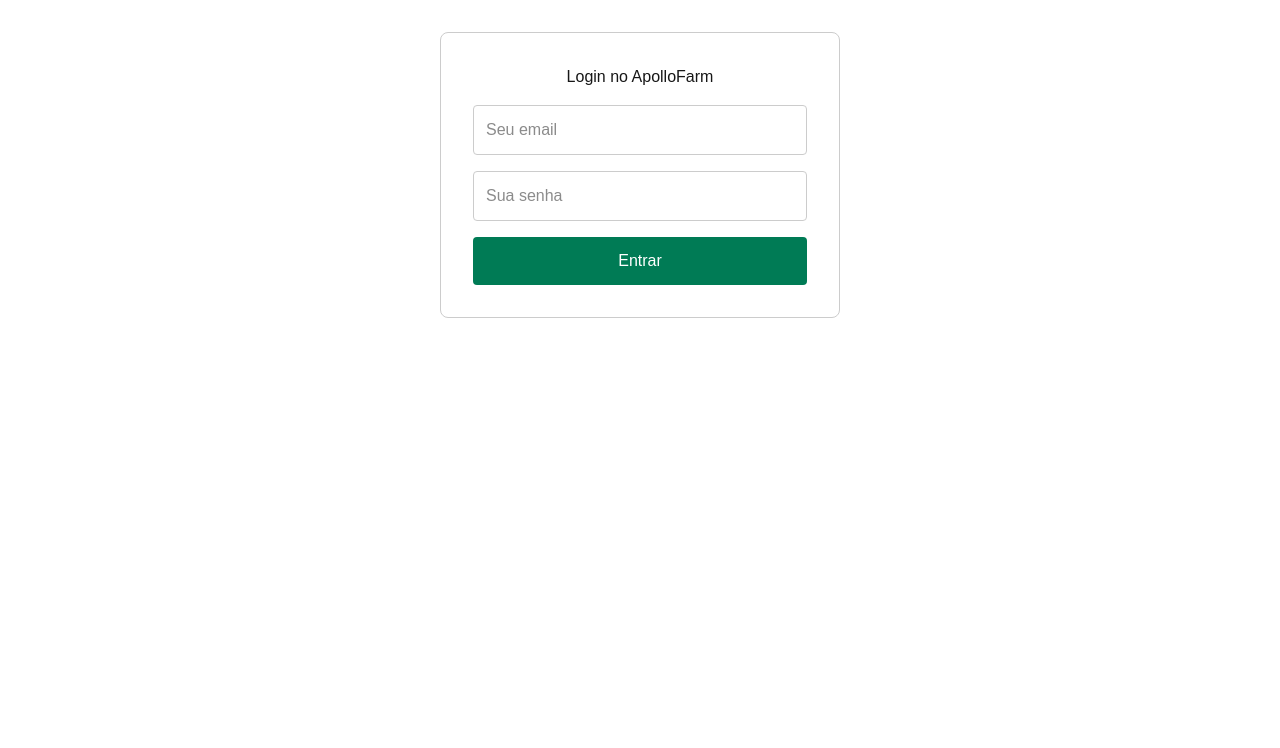
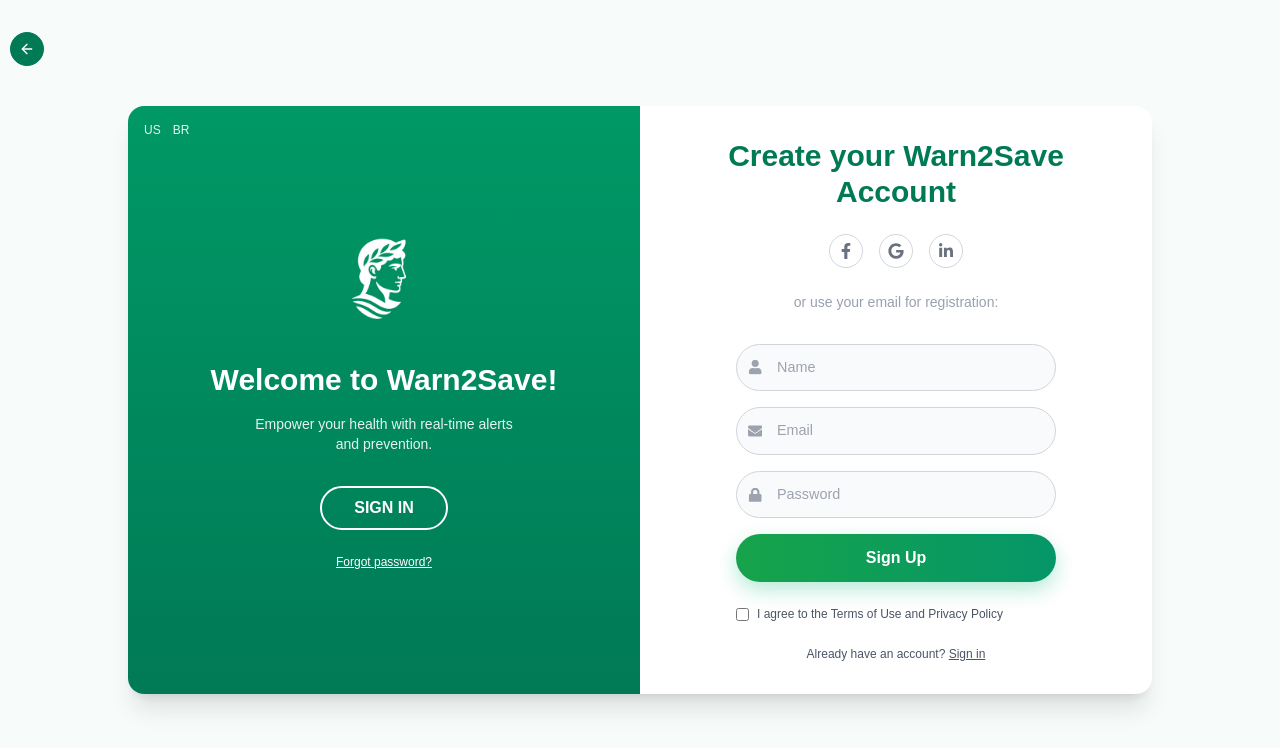
Before and after one commit to MatheusFariah/pre-drugstore, a Next.js app: page /auth/login in a window 1280 px wide. Shown: the top 748 px of the page. Built offline with nearby package versions, Linux system fonts and the light colour scheme; no server answers.

Commit message:
feat: adjust back arrow position aligned with language buttons

```diff
--- a/package.json
+++ b/package.json
@@ -17,13 +17,14 @@
     "lucide-react": "^0.525.0",
     "next": "15.3.4",
     "react": "^19.0.0",
-    "react-dom": "^19.0.0"
+    "react-dom": "^19.0.0",
+    "react-icons": "^5.5.0"
   },
   "devDependencies": {
     "@eslint/eslintrc": "^3",
     "@tailwindcss/postcss": "^4",
     "@types/node": "^20",
-    "@types/react": "^19",
+    "@types/react": "^19.1.8",
     "@types/react-dom": "^19",
     "eslint": "^9",
     "eslint-config-next": "15.3.4",
--- a/src/app/auth/auth-form.tsx
+++ b/src/app/auth/auth-form.tsx
@@ -4,24 +4,23 @@
 import { useRouter } from "next/navigation";
 import supabase from "@/services/supabase";
 import styles from "./auth.module.css";
+import { FaUser, FaEnvelope, FaLock } from "react-icons/fa";
 
 export default function AuthForm() {
   const router = useRouter();
+  const [name, setName] = useState("");
   const [email, setEmail] = useState("");
   const [password, setPassword] = useState("");
   const [errorMsg, setErrorMsg] = useState("");
 
-  async function handleLogin(e: React.FormEvent) {
-    console.log("supabase obj", supabase);
-    console.log("supabase.auth obj", supabase.auth);
-    console.log("supabase URL", process.env.NEXT_PUBLIC_SUPABASE_URL);
-
+  async function handleSignUp(e: React.FormEvent) {
     e.preventDefault();
     setErrorMsg("");
 
-    const { error } = await supabase.auth.signInWithPassword({
+    const { error } = await supabase.auth.signUp({
       email,
       password,
+      options: { data: { name } },
     });
 
     if (error) {
@@ -32,24 +31,39 @@
   }
 
   return (
-    <form onSubmit={handleLogin} className={styles.form}>
-      <h2>Login no ApolloFarm</h2>
+    <form onSubmit={handleSignUp} className={styles.form}>
+      <div className={styles.inputIcon}>
+        <FaUser className={styles.icon} />
+        <input
+          type="text"
+          placeholder="Name"
+          value={name}
+          onChange={(e) => setName(e.target.value)}
+          required
+        />
+      </div>
+      <div className={styles.inputIcon}>
+        <FaEnvelope className={styles.icon} />
         <input
           type="email"
-        placeholder="Seu email"
+          placeholder="Email"
           value={email}
           onChange={(e) => setEmail(e.target.value)}
           required
         />
+      </div>
+      <div className={styles.inputIcon}>
+        <FaLock className={styles.icon} />
         <input
           type="password"
-        placeholder="Sua senha"
+          placeholder="Password"
           value={password}
           onChange={(e) => setPassword(e.target.value)}
           required
         />
+      </div>
       {errorMsg && <p className={styles.error}>{errorMsg}</p>}
-      <button type="submit">Entrar</button>
+      <button type="submit">Sign Up</button>
     </form>
   );
 }
--- a/src/app/auth/auth.module.css
+++ b/src/app/auth/auth.module.css
@@ -1,38 +1,75 @@
 .form {
   display: flex;
   flex-direction: column;
-  max-width: 400px;
-  margin: 2rem auto;
+  width: 100%;
+  max-width: 320px;
   gap: 1rem;
-  padding: 2rem;
-  border: 1px solid #ccc;
-  border-radius: 8px;
+  margin-top: 1rem;
 }
 
-.form h2 {
-  text-align: center;
+.inputIcon {
+  position: relative;
+  width: 100%;
 }
 
-.form input {
-  padding: 0.75rem;
-  border: 1px solid #ccc;
-  border-radius: 4px;
+.inputIcon input {
+  border: 1px solid #d1d5db;
+  background-color: #f9fafb;
+  border-radius: 9999px;
+  padding: 0.75rem 1rem 0.75rem 2.5rem;
+  font-size: 0.9rem;
+  color: #374151;
+  width: 100%;
+  transition: border-color 0.3s ease, box-shadow 0.3s ease, background-color 0.3s ease;
+}
+
+.inputIcon input:focus {
+  border-color: #10b981;
+  background-color: #ffffff;
+  box-shadow: 0 0 0 3px rgba(16, 185, 129, 0.15);
+  outline: none;
+}
+
+.inputIcon input::placeholder {
+  color: #9ca3af;
+  opacity: 1;
+  transition: opacity 0.3s ease;
+}
+
+.inputIcon input:focus::placeholder {
+  opacity: 0;
+}
+
+.icon {
+  position: absolute;
+  top: 50%;
+  left: 0.75rem;
+  transform: translateY(-50%);
+  color: #9ca3af;
+  font-size: 0.9rem;
 }
 
 .form button {
-  background-color: #007b55;
-  color: #fff;
+  background: linear-gradient(90deg, #16a34a 0%, #059669 100%);
+  color: white;
+  border: none;
+  border-radius: 9999px;
   padding: 0.75rem;
-  border: none;
-  border-radius: 4px;
+  font-size: 1rem;
+  font-weight: 600;
   cursor: pointer;
+  box-shadow: 0 8px 20px rgba(16,185,129,0.3);
+  transition: all 0.3s ease;
 }
 
 .form button:hover {
-  background-color: #005f3f;
+  background: linear-gradient(90deg, #047857 0%, #065f46 100%);
+  transform: scale(1.03);
+  box-shadow: 0 12px 24px rgba(16,185,129,0.4);
 }
 
 .error {
-  color: red;
+  color: #dc2626;
+  font-size: 0.8rem;
   text-align: center;
 }
--- a/src/app/auth/login/page.tsx
+++ b/src/app/auth/login/page.tsx
@@ -1,9 +1,152 @@
+"use client";
+
+import Link from "next/link";
+import Image from "next/image";
 import AuthForm from "../auth-form";
+import { useState } from "react";
+import { FaFacebookF, FaGoogle, FaLinkedinIn } from "react-icons/fa";
+import { ArrowLeft } from "lucide-react";
 
 export default function LoginPage() {
+  const [lang, setLang] = useState<"en" | "pt">("en");
+
+  const texts = {
+    en: {
+      welcome: "Welcome to Warn2Save!",
+      subtitle: "Empower your health with real-time alerts and prevention.",
+      create: "Create your Warn2Save Account",
+      or: "or use your email for registration:",
+      signIn: "SIGN IN",
+      forgot: "Forgot password?",
+      terms: "I agree to the Terms of Use and Privacy Policy",
+      already: "Already have an account?",
+      sign: "Sign in",
+    },
+    pt: {
+      welcome: "Bem-vindo ao Warn2Save!",
+      subtitle: "Proteja sua saúde com alertas e prevenção em tempo real.",
+      create: "Crie sua conta Warn2Save",
+      or: "ou use seu e-mail para registro:",
+      signIn: "ENTRAR",
+      forgot: "Esqueceu sua senha?",
+      terms: "Concordo com os Termos de Uso e Política de Privacidade",
+      already: "Já tem uma conta?",
+      sign: "Entrar",
+    },
+  };
+
+  const t = texts[lang];
+
   return (
-    <main>
-      <AuthForm />
+    <main className="min-h-screen flex items-center justify-center bg-[#f7fbfa] px-4 relative">
+      {/* seta absoluta, alinhada horizontalmente com o US/BR */}
+      <Link
+        href="/"
+        className="absolute z-50 top-[2rem] left-[10px] flex items-center justify-center rounded-full border border-emerald-700 p-2 bg-emerald-700 hover:bg-emerald-600 transition"
+        aria-label="Back to home"
+      >
+        <ArrowLeft size={16} className="text-white" />
+      </Link>
+
+      <div className="w-full max-w-5xl bg-white rounded-2xl shadow-xl hover:shadow-2xl transition duration-500 overflow-hidden flex flex-col md:flex-row relative">
+        {/* painel esquerdo */}
+        <div className="relative flex flex-col justify-center items-center bg-gradient-to-b from-emerald-600 to-emerald-700 text-white p-8 md:w-1/2 gap-4">
+          {/* idiomas */}
+          <div className="absolute top-4 left-4 flex items-center gap-3 text-xs opacity-90">
+            <button
+              onClick={() => setLang("en")}
+              className="hover:underline cursor-pointer"
+              aria-label="English"
+            >
+              US
+            </button>
+            <button
+              onClick={() => setLang("pt")}
+              className="hover:underline cursor-pointer"
+              aria-label="Português"
+            >
+              BR
+            </button>
+          </div>
+
+          <Image
+            src="/assets/logooficial.png"
+            alt="Logo Warn2Save"
+            width={100}
+            height={100}
+            className="mb-4 filter brightness-0 invert"
+          />
+
+          <h2 className="text-3xl font-bold text-center">{t.welcome}</h2>
+          <p className="text-center text-sm opacity-90 px-6 font-light max-w-xs">
+            {t.subtitle}
+          </p>
+          <Link
+            href="/auth/login"
+            className="cursor-pointer mt-4 px-8 py-2 border-2 border-white rounded-full hover:bg-white hover:text-emerald-700 transition transform hover:scale-105 font-semibold"
+          >
+            {t.signIn}
+          </Link>
+          <Link
+            href="/auth/forgot"
+            className="text-xs underline mt-2 hover:text-emerald-200"
+          >
+            {t.forgot}
+          </Link>
+        </div>
+
+        {/* painel direito */}
+        <div className="flex flex-col justify-center items-center p-8 md:w-1/2 gap-4">
+          <h2 className="text-3xl font-bold text-emerald-700 text-center">
+            {t.create}
+          </h2>
+
+          {/* social icons */}
+          <div className="flex gap-4 mt-2">
+            <button
+              className="border border-gray-300 rounded-full p-2 hover:bg-gray-100 transition cursor-pointer"
+              aria-label="Sign up with Facebook"
+            >
+              <FaFacebookF className="text-gray-500 hover:text-emerald-700" />
+            </button>
+            <button
+              className="border border-gray-300 rounded-full p-2 hover:bg-gray-100 transition cursor-pointer"
+              aria-label="Sign up with Google"
+            >
+              <FaGoogle className="text-gray-500 hover:text-emerald-700" />
+            </button>
+            <button
+              className="border border-gray-300 rounded-full p-2 hover:bg-gray-100 transition cursor-pointer"
+              aria-label="Sign up with LinkedIn"
+            >
+              <FaLinkedinIn className="text-gray-500 hover:text-emerald-700" />
+            </button>
+          </div>
+
+          <span className="text-gray-400 text-sm mt-2">{t.or}</span>
+
+          <AuthForm />
+
+          <div className="flex items-center gap-2 mt-2 w-full max-w-xs">
+            <input
+              type="checkbox"
+              id="terms"
+              className="cursor-pointer"
+              required
+            />
+            <label htmlFor="terms" className="text-xs text-gray-600">
+              {t.terms}
+            </label>
+          </div>
+
+          <p className="text-xs text-gray-600 mt-2">
+            {t.already}{" "}
+            <Link href="/auth/login" className="underline cursor-pointer">
+              {t.sign}
+            </Link>
+          </p>
+        </div>
+      </div>
     </main>
   );
 }
--- a/src/app/components/common/navigation/footer.tsx
+++ b/src/app/components/common/navigation/footer.tsx
@@ -1,14 +1,46 @@
-// app/components/common/navigation/footer.tsx
 import React from "react";
-
+import Link from "next/link";
+import { Instagram, Phone } from "lucide-react";
 export default function Footer() {
   return (
-    <footer className="bg-white border-t border-gray-200 py-6">
-      <div
-        className="max-w-7xl mx-auto px-4 text-center text-sm text-gray-500"
-        style={{ fontFamily: "Inter, sans-serif" }}
-      >
+    <footer
+      id="footer"
+      className="bg-white border-t border-emerald-100 py-4 text-center text-sm text-gray-600 flex flex-col gap-2"
+    >
+      <p>
         © {new Date().getFullYear()} ApolloFarm. Todos os direitos reservados.
+      </p>
+      <p>
+        Rua Cabo João Romeu Teixeira, 147 – Centro – S.P.Turvo/SP – CEP 18940023
+      </p>
+      <div className="flex justify-center gap-4 flex-wrap">
+        <a
+          href="https://instagram.com/the_matheusf4ria"
+          target="_blank"
+          rel="noopener noreferrer"
+          className="hover:underline hover:text-emerald-600 flex items-center gap-1"
+        >
+          <Instagram size={14} />
+          Instagram
+        </a>
+        <a
+          href="https://wa.me/5514996929293"
+          target="_blank"
+          rel="noopener noreferrer"
+          className="hover:underline hover:text-emerald-600 flex items-center gap-1"
+        >
+          <Phone size={14} />
+          WhatsApp
+        </a>
+        <Link
+          href="/privacy"
+          className="hover:underline hover:text-emerald-600"
+        >
+          Privacy Policy
+        </Link>
+        <Link href="/terms" className="hover:underline hover:text-emerald-600">
+          Terms of Use
+        </Link>
       </div>
     </footer>
   );
```
Also changed, not shown: src/app/components/common/login-button.tsx (+59 -38 lines), src/app/components/common/navigation/topbar.tsx (+2 -57 lines), src/app/page.tsx (+35 -38 lines), public/assets/twostyle.png (added), 1 other file (tests, documents, lock files or other folders). Lines whose indentation alone changed are shown as unchanged.
